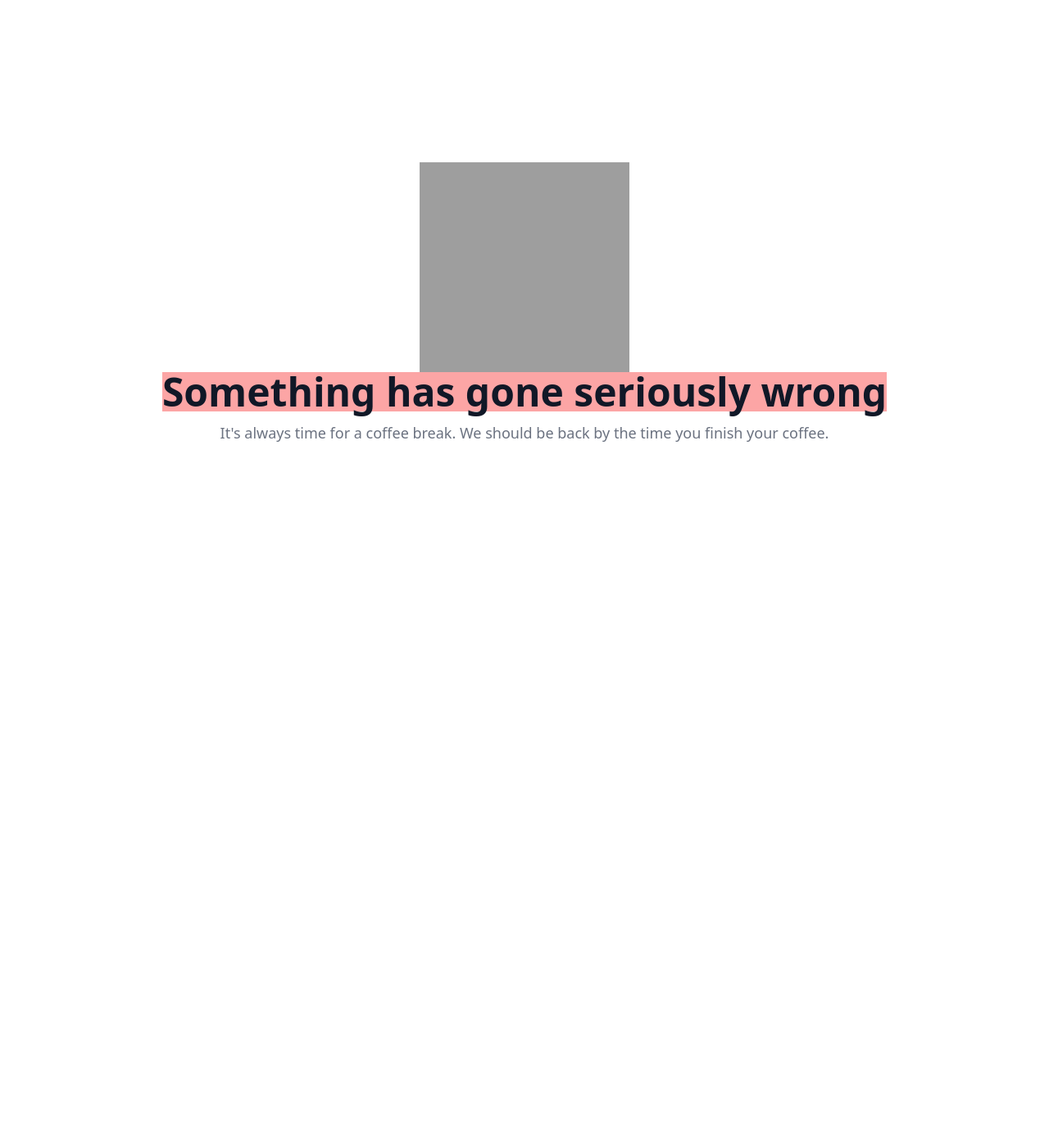
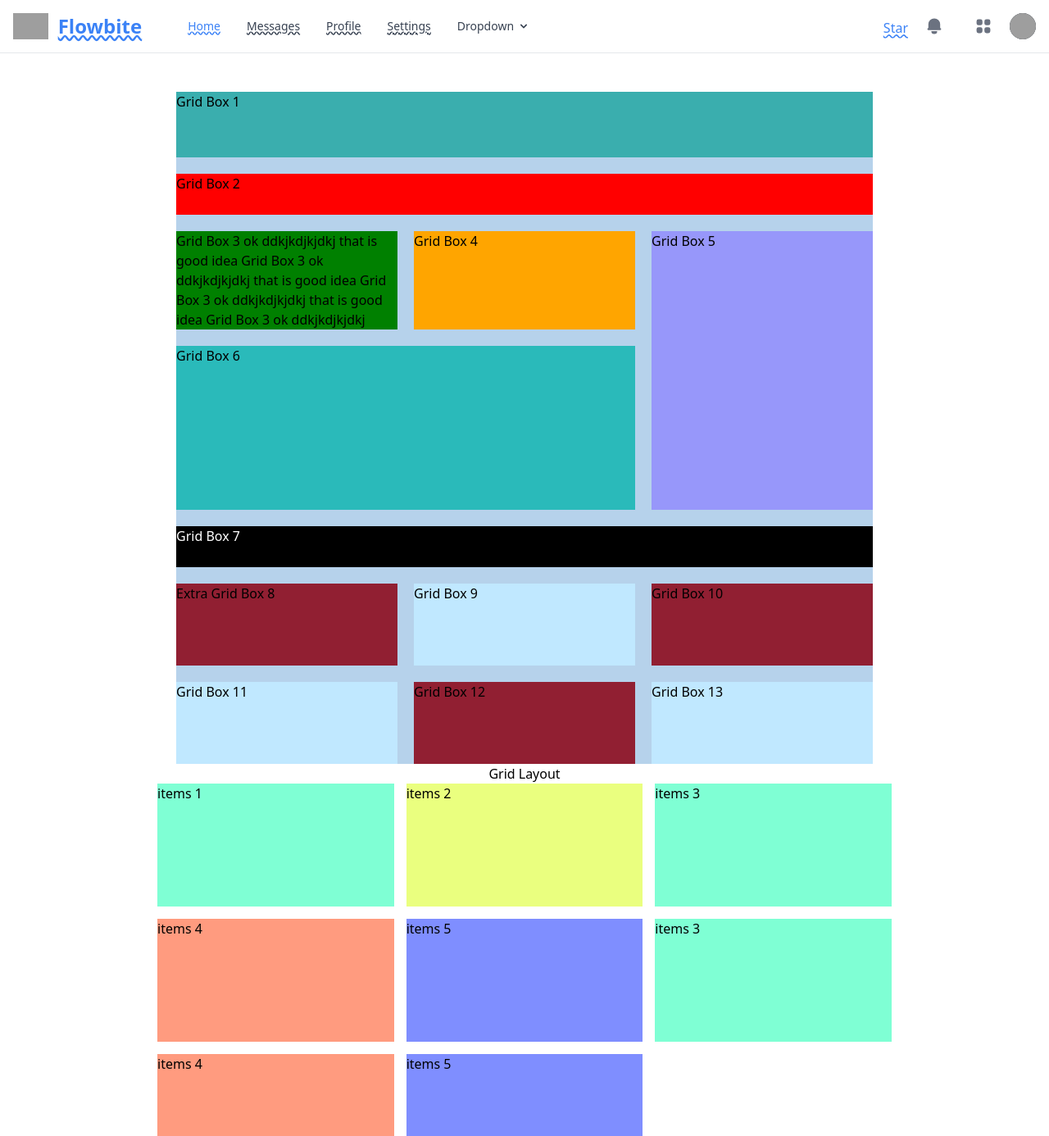
Before and after one commit to abrar0123/reactfoodappwebsite, a React (Create React App) app: page /GridDesign in a window 1280 px wide. Shown: the whole page at 82% size. Before the commit the page ends 800 px from the top, so only its background shows below. Built offline with nearby package versions, Linux system fonts and the light colour scheme; grey boxes are pictures that could not be loaded.

Commit message:
added grid design

```diff
--- a/src/App.js
+++ b/src/App.js
@@ -7,6 +7,7 @@ import Faqs from "./pages/Faqs/Faqs";
 import NavBar from "./components/NavBar";
 import { Product, SideBar } from "./components";
 import HeaderCmp from "./components/HeaderCmp";
+import GridDesign from "./pages/grid/GridDesign";
 
 function App() {
   return (
@@ -15,8 +16,7 @@ function App() {
       <Route path="/Home" Component={Home} />
       {/* <Route path="/Product" Component={Product} /> */}
       <Route path="/Features2" Component={Feature2} />
-      <Route path="/Faqs" Component={Faqs} />
-
+      <Route path="/GridDesign" Component={GridDesign} />
       <Route path="*" Component={NoPage} />
     </Routes>
   );
--- a/src/components/HeaderCmp.js
+++ b/src/components/HeaderCmp.js
@@ -10,7 +10,7 @@ import { Features, Home } from "../pages";
 const HeaderCmp = () => {
   return (
     <React.Fragment>
-      <NavBar />
+      {/* <NavBar /> */}
       <Features />
       {/* <Setting/> */}
       {/* <Pricing /> */}
--- a/src/components/NavBar.js
+++ b/src/components/NavBar.js
@@ -1,4 +1,5 @@
 import React from "react";
+import { Link } from "react-router-dom";
 
 export default function NavBar() {
   return (
@@ -752,12 +753,12 @@ export default function NavBar() {
             </a>
           </li>
           <li class="block border-b dark:border-gray-700">
-            <a
-              href="#"
+            <Link
+              to={"/GridDesign"}
               class="block py-3 px-4 text-gray-900 lg:py-0 dark:text-white lg:hover:underline lg:px-0"
             >
-              Messages
-            </a>
+              GridDesign
+            </Link>
           </li>
           <li class="block border-b dark:border-gray-700">
             <a
--- a/src/pages/Features/Features.js
+++ b/src/pages/Features/Features.js
@@ -63,9 +63,12 @@ export default function Features() {
               Faqs
             </Link>
 
-            <a href="#" class="text-sm font-semibold leading-6 text-gray-900">
-              Company
-            </a>
+            <Link
+              to={"/GridDesign"}
+              class="text-sm font-semibold leading-6 text-gray-900"
+            >
+              GridDesign
+            </Link>
           </div>
           <div class="hidden lg:flex lg:flex-1 lg:justify-end">
             <a href="#" class="text-sm font-semibold leading-6 text-gray-900">
--- /dev/null
+++ b/src/pages/grid/GridDesign.js
@@ -0,0 +1,45 @@
+import React from "react";
+import "./layout.css";
+import { Fragment } from "react";
+import { NavBar } from "../../components";
+import Feature2 from "../Features/Feature2";
+import Features from "../Features/Features";
+
+export default function GridDesign() {
+  return (
+    <Fragment>
+      <NavBar />
+      <div className="pt-28"></div>
+      <div className="layoutGridContainer ">
+        <div className="item1">Grid Box 1</div>
+        <div className="item2">Grid Box 2</div>
+        <div className="item3">
+          Grid Box 3 ok ddkjkdjkjdkj that is good idea Grid Box 3 ok
+          ddkjkdjkjdkj that is good idea Grid Box 3 ok ddkjkdjkjdkj that is good
+          idea Grid Box 3 ok ddkjkdjkjdkj
+        </div>
+        <div className="item4">Grid Box 4</div>
+        <div className="item5">Grid Box 5</div>
+        <div className="item6">Grid Box 6</div>
+        <div className="item7">Grid Box 7</div>
+        <div className="item8"> Extra Grid Box 8</div>
+        <div className="item9"> Grid Box 9</div>
+        <div className="item8">Grid Box 10</div>
+        <div className="item9">Grid Box 11</div>
+        <div className="item8">Grid Box 12</div>
+        <div className="item9">Grid Box 13</div>
+      </div>
+      <h3 style={{ textAlign: "center" }}>Grid Layout </h3>
+      <div className="itemsgrid">
+        <div className="items1">items 1</div>
+        <div className="items2">items 2</div>
+        <div className="items3">items 3</div>
+        <div className="items4">items 4</div>
+        <div className="items5">items 5</div>
+        <div className="items3">items 3</div>
+        <div className="items4">items 4</div>
+        <div className="items5">items 5</div>
+      </div>
+    </Fragment>
+  );
+}
--- /dev/null
+++ b/src/pages/grid/layout.css
@@ -0,0 +1,85 @@
+.layoutGridContainer {
+  margin-top: 100px;
+  width: 850px;
+  background-color: rgb(182, 210, 235);
+  margin: 0px auto;
+  display: grid;
+  /* grid-template-columns: 2fr 1fr 1fr; */
+  grid-template-columns: repeat(3, 1fr);
+  gap: 20px;
+  grid-template-rows: 80px 50px repeat(1, minmax(50px, min-content)) 200px 50px;
+  /* grid-template-rows: [h-start] 80px[h-end m-start] 50px[m-end] repeat(1, 50px) 200px 50px; */
+  grid-auto-rows: 100px;
+  /* grid-auto-flow: column; */
+  /* grid-auto-columns: 40px; */
+  /* but in this way we just change row  */
+}
+
+.layoutGridContainer .item1 {
+  background-color: rgb(58, 174, 174);
+  /* grid-column: 1 / span 3; */
+  grid-column: 1 / -1;
+}
+
+.layoutGridContainer .item2 {
+  background-color: red;
+  grid-column: 1 / span 3;
+}
+.layoutGridContainer .item3 {
+  background-color: green;
+}
+.layoutGridContainer .item4 {
+  background-color: orange;
+}
+.layoutGridContainer .item5 {
+  background-color: rgb(151, 151, 250);
+  grid-row: 3/5;
+  grid-column: 3/4;
+}
+.layoutGridContainer .item6 {
+  background-color: rgb(42, 186, 186);
+  grid-column: 1 / span 2;
+  /* grid-row: 4/6; */
+}
+.layoutGridContainer .item7 {
+  background-color: black;
+  color: white;
+  grid-column: 1 / span 3;
+}
+.layoutGridContainer .item8 {
+  background-color: rgb(145, 31, 50);
+}
+.layoutGridContainer .item9 {
+  background-color: rgb(192, 232, 255);
+}
+
+/*  itemsgrid */
+
+.itemsgrid {
+  width: 70%;
+  margin: 0 auto;
+  grid-template-columns: repeat(auto-fit, minmax(250px, 1fr));
+  grid-template-rows: repeat(2, 150px);
+  display: grid;
+  grid-auto-rows: 100px;
+  gap: 15px;
+  /* background-color: rgb(245, 60, 60); */
+}
+.itemsgrid .items1 {
+  background-color: aquamarine;
+}
+.itemsgrid .items2 {
+  background-color: rgb(234, 255, 127);
+}
+.itemsgrid .items3 {
+  background-color: aquamarine;
+}
+.itemsgrid .items4 {
+  background-color: rgb(255, 155, 127);
+}
+.itemsgrid .items5 {
+  background-color: aquamarine;
+}
+.itemsgrid .items5 {
+  background-color: rgb(127, 142, 255);
+}
```
